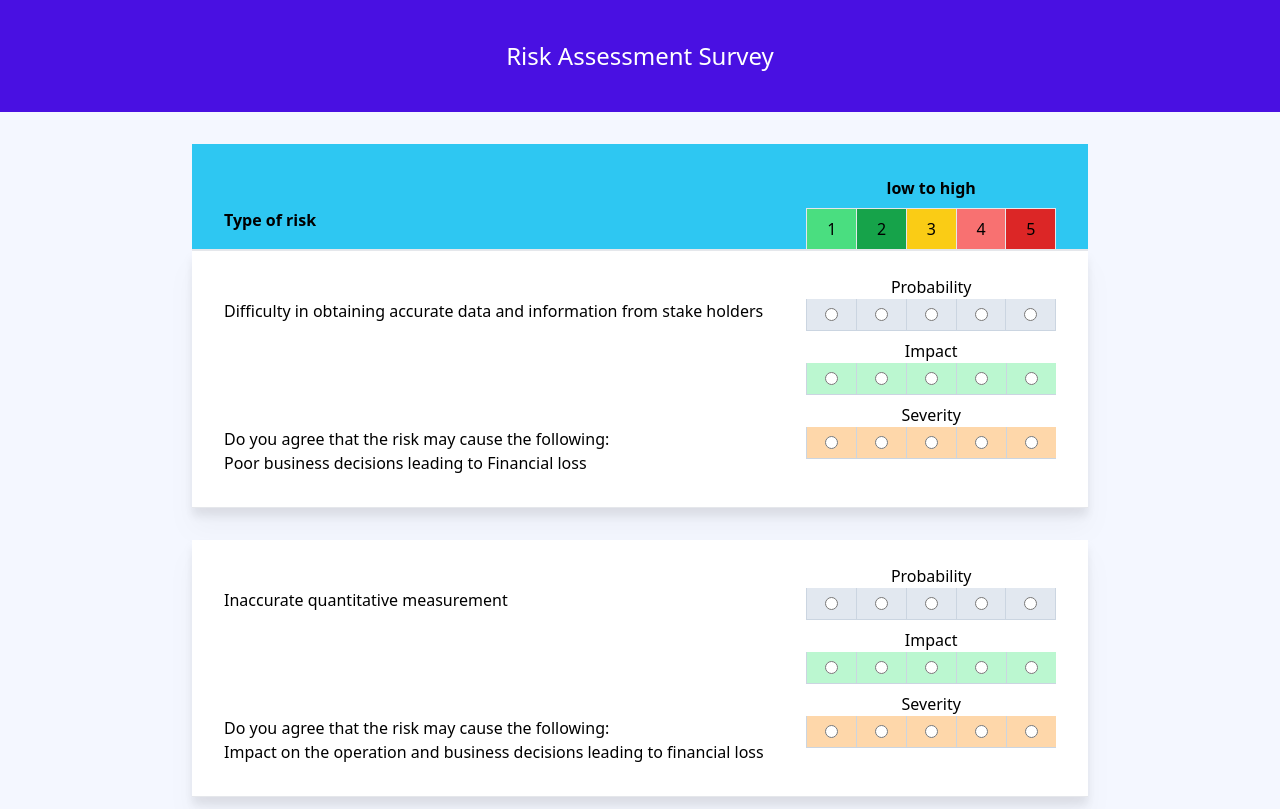
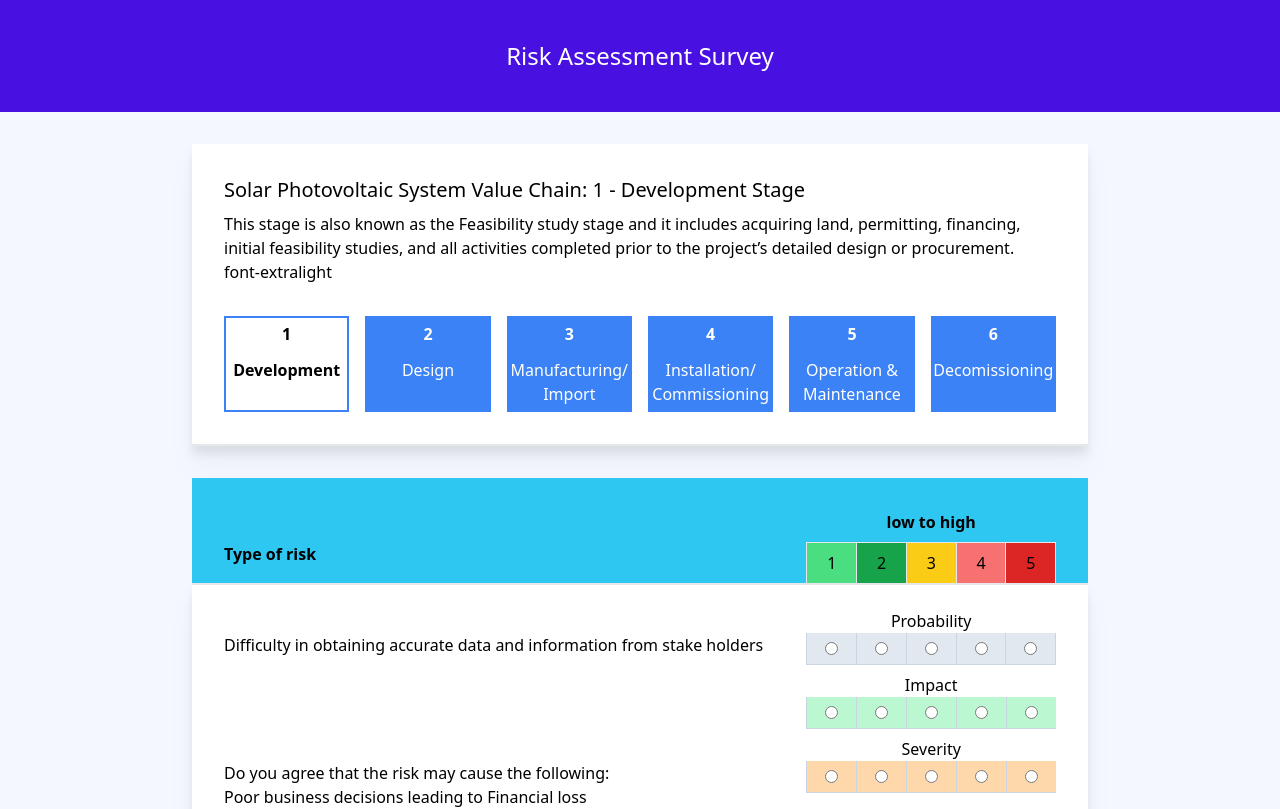
Before and after one commit to sandyr26/form-custom, a React (Vite) app: page /form in a window 1280 px wide. Shown: the top 809 px of the page. Built offline with nearby package versions, Linux system fonts and the light colour scheme.

Commit message:
added development stage

```diff
--- /dev/null
+++ b/src/components/atoms/RowHeaderMain.jsx
@@ -0,0 +1,42 @@
+import React from 'react'
+
+export default function RowHeaderMain() {
+  return (
+    <div className='sticky top-0 flex px-8 py-8 mb-8 bg-white border-b-2 drop-shadow-xl'>
+        <div className='w-[100%] font-light'>
+            <div>
+                <div className='text-xl font-normal pb-2'>Solar Photovoltaic System Value Chain: 1 - Development Stage</div>
+                <div>
+                    This stage is also known as the Feasibility study stage and it includes acquiring land, permitting, financing, initial feasibility studies, and all activities completed prior to the project’s detailed design or procurement.
+                </div> font-extralight
+                <div className='flex gap-4 pt-8'>
+                    <div className='flex flex-col items-center border-2 border-blue-500 w-1/6 h-24'>
+                        <div className=' w-full h-8 text-black flex justify-center items-center font-semibold'>1</div>
+                        <div className='h-18 pt-2 text-black text-center font-semibold'>Development</div>
+                    </div>
+                    <div className='flex flex-col items-center bg-blue-500 border-2 border-blue-500 w-1/6 h-24'>
+                        <div className='bg-blue-500 w-full h-8 text-white flex justify-center items-center font-bold'>2</div>
+                        <div className='h-18 pt-2 text-white text-center font-extralight'>Design</div>
+                    </div>
+                    <div className='flex flex-col items-center bg-blue-500 border-2 border-blue-500 w-1/6 h-24'>
+                        <div className='bg-blue-500 w-full h-8 text-white flex justify-center items-center font-bold'>3</div>
+                        <div className='h-18 pt-2 text-white text-center font-extralight'>Manufacturing/ Import</div>
+                    </div>
+                    <div className='flex flex-col items-center bg-blue-500 border-2 border-blue-500 w-1/6 h-24'>
+                        <div className='bg-blue-500 w-full h-8 text-white flex justify-center items-center font-bold'>4</div>
+                        <div className='h-18 pt-2 text-white text-center font-extralight'>Installation/ Commissioning</div>
+                    </div>
+                    <div className='flex flex-col items-center bg-blue-500 border-2 border-blue-500 w-1/6 h-24'>
+                        <div className='bg-blue-500 w-full h-8 text-white flex justify-center items-center font-bold'>5</div>
+                        <div className='h-18 pt-2 text-white text-center font-extralight'>Operation & Maintenance</div>
+                    </div>
+                    <div className='flex flex-col items-center bg-blue-500 border-2 border-blue-500 w-1/6 h-24'>
+                        <div className='bg-blue-500 w-full h-8 text-white flex justify-center items-center font-bold'>6</div>
+                        <div className='h-18 pt-2 text-white text-center'>Decomissioning</div>
+                    </div>
+                </div>
+            </div>
+        </div>
+    </div>
+  )
+}
--- a/src/components/molecules/Table.jsx
+++ b/src/components/molecules/Table.jsx
@@ -1,11 +1,13 @@
 import React from 'react'
 import Row from '../atoms/RowData'
 import RowHeader from '../atoms/RowHeader'
+import RowHeaderMain from '../atoms/RowHeaderMain'
 
 export default function Table(props) {
 
   return (
     <div className='flex flex-col w-[56rem] my-8 '>
+        <RowHeaderMain />
         <RowHeader/>
         <Row  handleChangeProbability={props.handleChangeProbability} handleChangeImpact={props.handleChangeImpact} handleChangeSeverity={props.handleChangeSeverity}/>
     </div>
```
